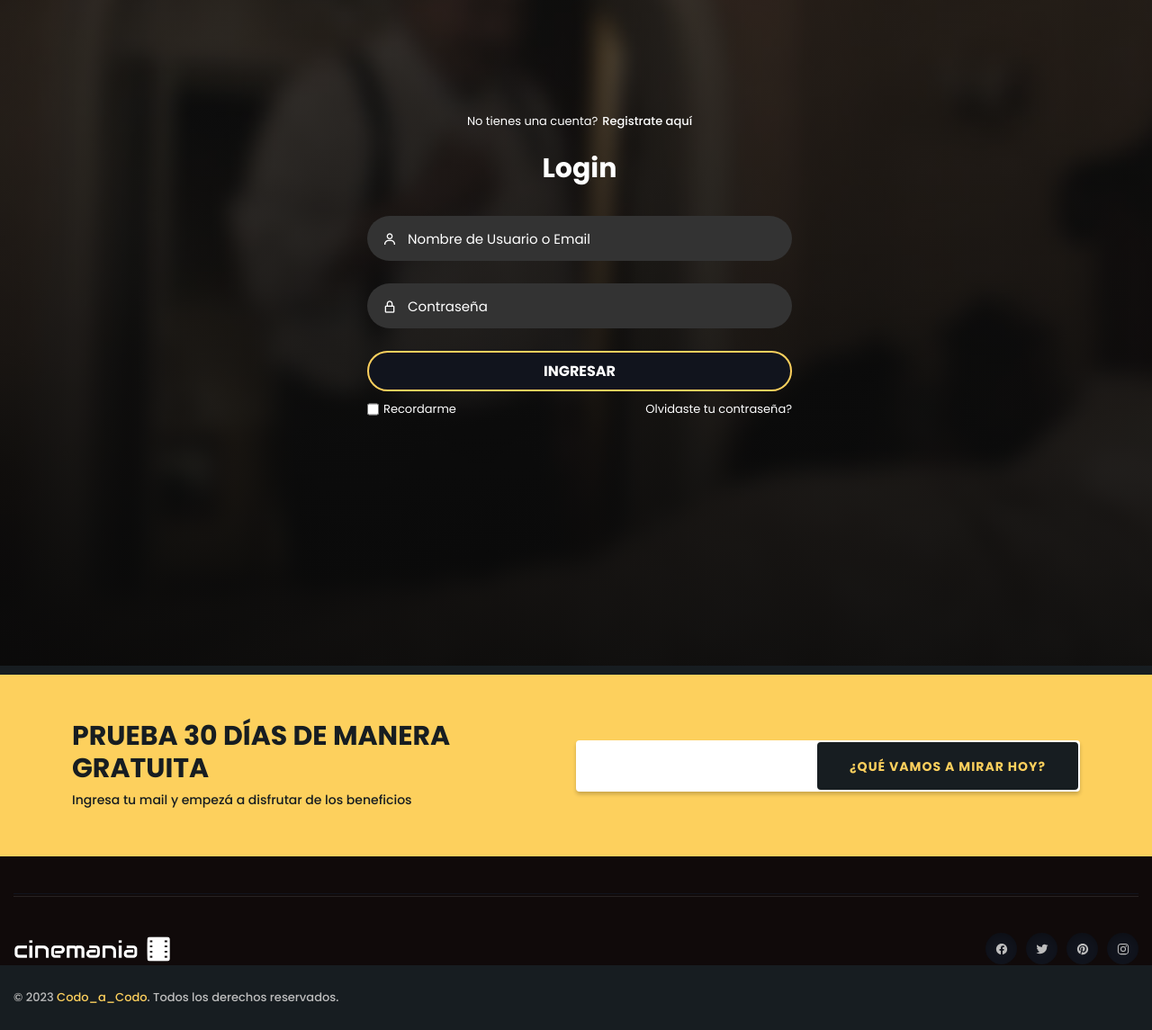
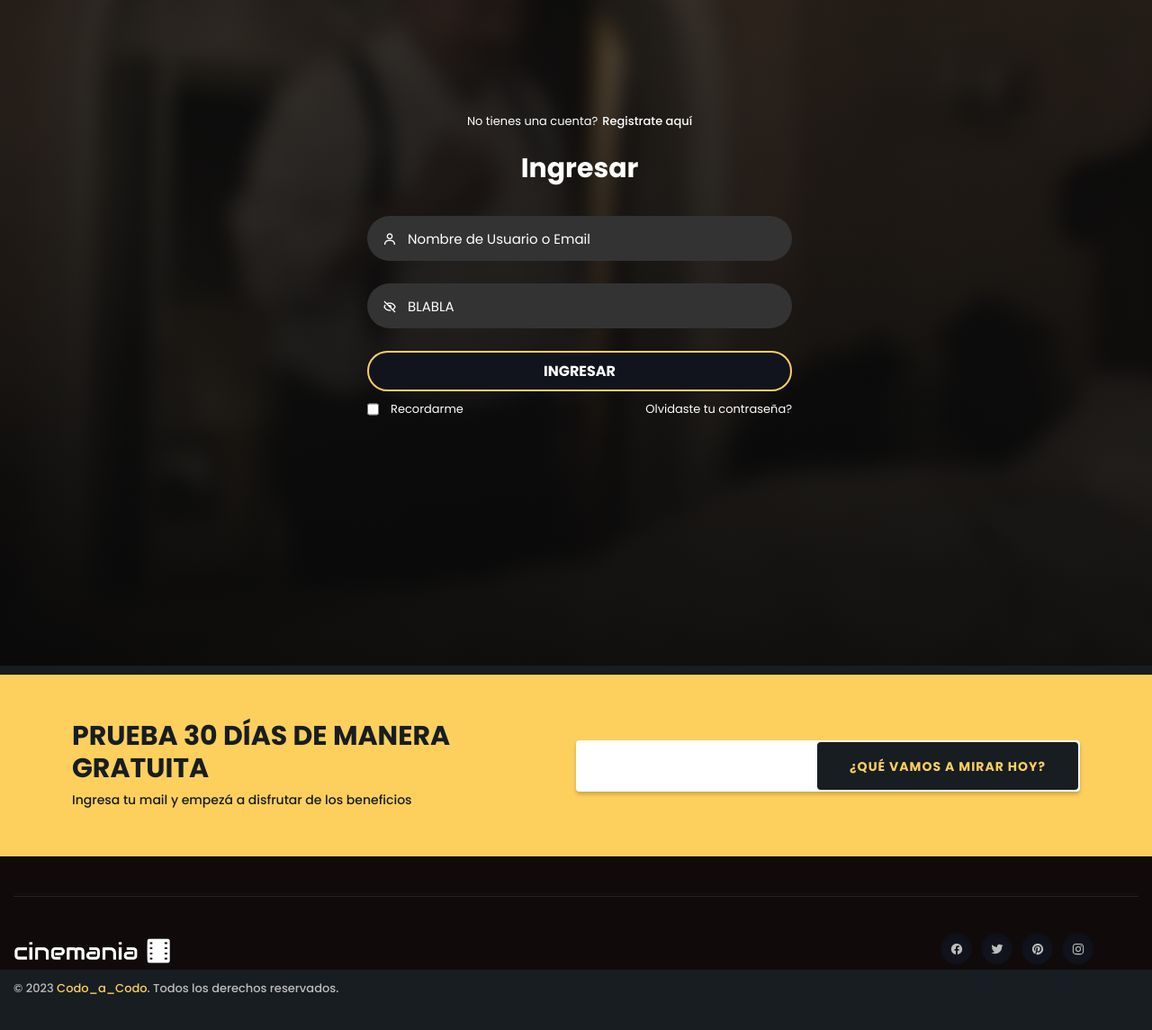
Before and after one commit to starmathjd/TP_CaC, a plain HTML site: page login.html in a window 1280 px wide. Shown: the part 160-1305 px from the top of the page at 90% size. After the commit the page ends 1280 px from the top, so only its background shows below. Drawn offline with nearby package versions, Linux system fonts and the light colour scheme.

Commit message:
footer+form

```diff
--- a/login.html
+++ b/login.html
@@ -21,6 +21,8 @@
 
   <link rel="stylesheet" href="./style.css">
   <link href='https://unpkg.com/boxicons@2.1.4/css/boxicons.min.css' rel='stylesheet'>
+  <link href='https://unicons.iconscout.com/release/v4.0.0/css/line.css' rel='stylesheet'>
+
 
  <!------------------------------------------------
     ----- FONT DE GOOGLE
@@ -155,36 +157,40 @@
 
     <section class="form-wrapper">
       <div class="form-box">
-                                        <!------------------- login form -------------------------->
+            <!--------------------------------------------------------------------
+                  --------------------------- LOGIN -------------------------
+            ---------------------------------------------------------------------->
         <div class="login-container" id="login">
           <div class="top-form">
             <span>No tienes una cuenta?
               <a href="#" onclick="register()">Registrate aquí</a>
             </span>
-            <h4>Login</h4>
+            <h4>Ingresar</h4>
           </div>
           <div class="input-box">
             <input id="email" type="text" class="input-field" placeholder="Nombre de Usuario o Email" autocomplete="username">
             <i class="bx bx-user"></i>
           </div>
           <div class="input-box">
-            <input id="password" type="password" class="input-field" placeholder="Contraseña">
-            <i class="bx bx-lock-alt"></i>
+            <input id="password" type="password" class="input-field" placeholder="BLABLA">
+            <i class='bx bx-hide eye-icon'></i>
           </div>
           <div class="input-box">
             <input type="submit" class="submit" value="Ingresar">
           </div>
           <div class="two-col">
             <div class="one">
-              <input type="checkbox" id="login-check">
-              <label for="login-check" style="white-space: nowrap"> Recordarme </label>
+              <input type="checkbox" id="login-check" class="check">
+              <label for="login-check" style="white-space: nowrap" class="check"> Recordarme </label>
             </div>
             <div class="two">
               <a href="#">Olvidaste tu contraseña?</a>
             </div>
           </div>
         </div>
-                                      <!------------------- registration form -------------------------->
+            <!--------------------------------------------------------------------
+                  --------------------------- REGISTER -------------------------
+            ---------------------------------------------------------------------->
         <div class="register-container" id="register">
           <div class="top-form">
             <span>Tienes una cuenta?
@@ -207,16 +213,20 @@
             <i class="bx bx-envelope"></i>
           </div>
           <div class="input-box">
-            <input id="pass" type="password" class="input-field" placeholder="Contraseña">
-            <i class="bx bx-lock-alt"></i>
+            <input id="RegPassword" type="password" class="input-field" placeholder="Crear Contraseña" required>
+            <i class='bx bx-hide eye-icon'></i>
+          </div>
+          <div class="input-box">
+            <input id="pass" type="password" class="input-field" placeholder="Confirmar Contraseña">
+            <i class='bx bx-hide eye-icon'></i>
           </div>
           <div class="input-box">
             <input id="register" type="submit" class="submit" value="Registrarse">
           </div>
           <div class="two-col">
             <div class="one">
-              <input type="checkbox" id="register-check">
-              <label for="register-check" style="white-space: nowrap"> Recordarme Me</label>
+              <input type="checkbox" id="register-check" class="check">
+              <label for="register-check" style="white-space: nowrap" class="check"> Acepto los Terminos y Condiciones</label>
             </div>
             <div class="two">
               <a href="#">Terminos & condiciones</a>
--- a/script.js
+++ b/script.js
@@ -58,23 +58,17 @@ window.addEventListener("scroll", function () {
 /******************************************************************************/
 
 
-var a = document.getElementById("loginBtn");
-var b = document.getElementById("registerBtn");
 var x = document.getElementById("login");
 var y = document.getElementById("register");
 function login() {
   x.style.left = "4px";
   y.style.right = "-520px";
-  a.className += " white-btn";
-  b.className = "btn";
   x.style.opacity = 1;
   y.style.opacity = 0;
 }
 function register() {
   x.style.left = "-510px";
   y.style.right = "5px";
-  a.className = "btn";
-  b.className += " white-btn";
   x.style.opacity = 0;
   y.style.opacity = 1;
 }
--- a/style.css
+++ b/style.css
@@ -1013,7 +1013,11 @@ PRUEBA GRATUITA
   border-bottom: 1px solid hsla(0, 0%, 100%, 0.1);
 }
 
-.social-list { column-gap: 10px; }
+.social-list {
+  column-gap: 10px;
+  padding-right: 50px;
+  padding-bottom: 5px;
+}
 
 .social-link {
   background: var(--negro1);
@@ -1028,7 +1032,12 @@ PRUEBA GRATUITA
   transition: var(--trans1);
 }
 
-.footer-bottom { padding-block: 25px; }
+.footer-bottom {
+  margin-top: 0px;
+  margin-bottom: 0px;
+  padding-block: 10px;
+ }
+
 
 .copyright {
   color: var(--blanco3);
@@ -1179,6 +1188,7 @@ h4{
   font-size: small;
   margin-top: 10px;
   gap: 50px;
+  cursor: pointer;
 }
 .two-col .one{
   display: flex;
@@ -1191,6 +1201,12 @@ h4{
 }
 .two a:hover{
   color: var(--amarillo)
+}
+
+.check{
+  margin-right: 8px;
+  width: 14px;
+  cursor: pointer;
 }
 
 
```
